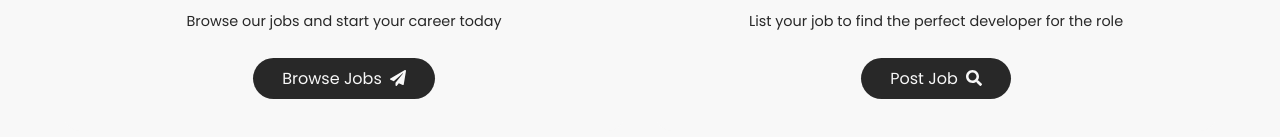
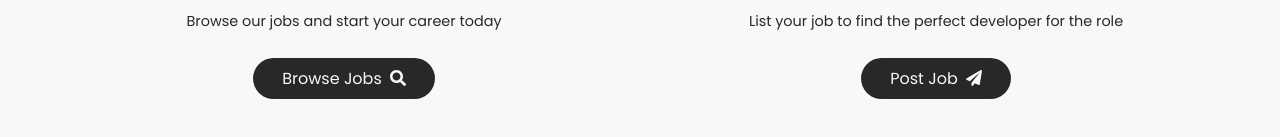
Before and after one commit to RiccardoImperiale/react-jobbin, a React (Vite) app: page / in a window 1280 px wide. Shown: the part 997-1134 px from the top of the page. Built offline with nearby package versions, Linux system fonts and the light colour scheme.

Commit message:
fix cards components naming

```diff
--- a/src/App.jsx
+++ b/src/App.jsx
@@ -1,4 +1,4 @@
-import Cards from "./components/Cards"
+import HomeCards from "./components/HomeCards"
 import Header from "./components/Header"
 import Hero from "./components/Hero"
 
@@ -9,7 +9,7 @@ function App() {
       <Header />
       <main>
         <Hero />
-        <Cards />
+        <HomeCards />
       </main>
       <footer></footer>
     </>
--- a/src/assets/css/card.css
+++ b/src/assets/css/home_card.css
@@ -1,4 +1,4 @@
-.card {
+.home_card {
     width: 50%;
     padding: 2rem;
     text-align: center;
@@ -43,7 +43,7 @@
 
 @media screen and (max-width: 768px) {
 
-    .card {
+    .home_card {
         width: 100%;
     }
 
--- a/src/assets/css/cards.css
+++ b/src/assets/css/home_cards.css
@@ -1,4 +1,4 @@
-.cards {
+.home_cards {
     display: flex;
     gap: 2rem;
     padding-bottom: 3rem;
@@ -6,7 +6,7 @@
 
 @media screen and (max-width: 768px) {
 
-    .cards {
+    .home_cards {
         flex-wrap: wrap;
     }
 }
--- a/src/components/Cards.jsx
+++ /dev/null
@@ -1,15 +0,0 @@
-import '../assets/css/cards.css'
-import Card from './Card';
-import { AiOutlineTeam, AiOutlineUser } from "react-icons/ai";
-import { FaPaperPlane, FaSearch } from "react-icons/fa";
-
-
-export default function Cards() {
-    return (
-        <section className='cards container'>
-            <Card title="For Developers" subtitle="Browse our jobs and start your career today" btnText="Browse Jobs" btnIcon={<FaPaperPlane />} icon={<AiOutlineUser className='icon' />} />
-            <Card title="For Employers" subtitle="List your job to find the perfect developer for the role" btnText="Post Job" btnIcon={<FaSearch />} icon={<AiOutlineTeam className='icon' />} />
-
-        </section>
-    )
-}
--- a/src/components/Card.jsx
+++ b/src/components/HomeCard.jsx
@@ -1,8 +1,8 @@
-import '../assets/css/card.css'
+import '../assets/css/home_card.css'
 
-export default function Card({ title, subtitle, btnIcon, btnText, icon }) {
+export default function HomeCard({ title, subtitle, btnIcon, btnText, icon }) {
     return (
-        <div className="card">
+        <div className="home_card">
             <div className="top">
                 {icon}
                 <h3>{title}</h3>
--- /dev/null
+++ b/src/components/HomeCards.jsx
@@ -0,0 +1,14 @@
+import '../assets/css/home_cards.css'
+import HomeCard from './HomeCard';
+import { AiOutlineTeam, AiOutlineUser } from "react-icons/ai";
+import { FaPaperPlane, FaSearch } from "react-icons/fa";
+
+
+export default function HomeCards() {
+    return (
+        <section className='home_cards container'>
+            <HomeCard title="For Developers" subtitle="Browse our jobs and start your career today" btnText="Browse Jobs" btnIcon={<FaSearch />} icon={<AiOutlineUser className='icon' />} />
+            <HomeCard title="For Employers" subtitle="List your job to find the perfect developer for the role" btnText="Post Job" btnIcon={<FaPaperPlane />} icon={<AiOutlineTeam className='icon' />} />
+        </section>
+    )
+}
```
